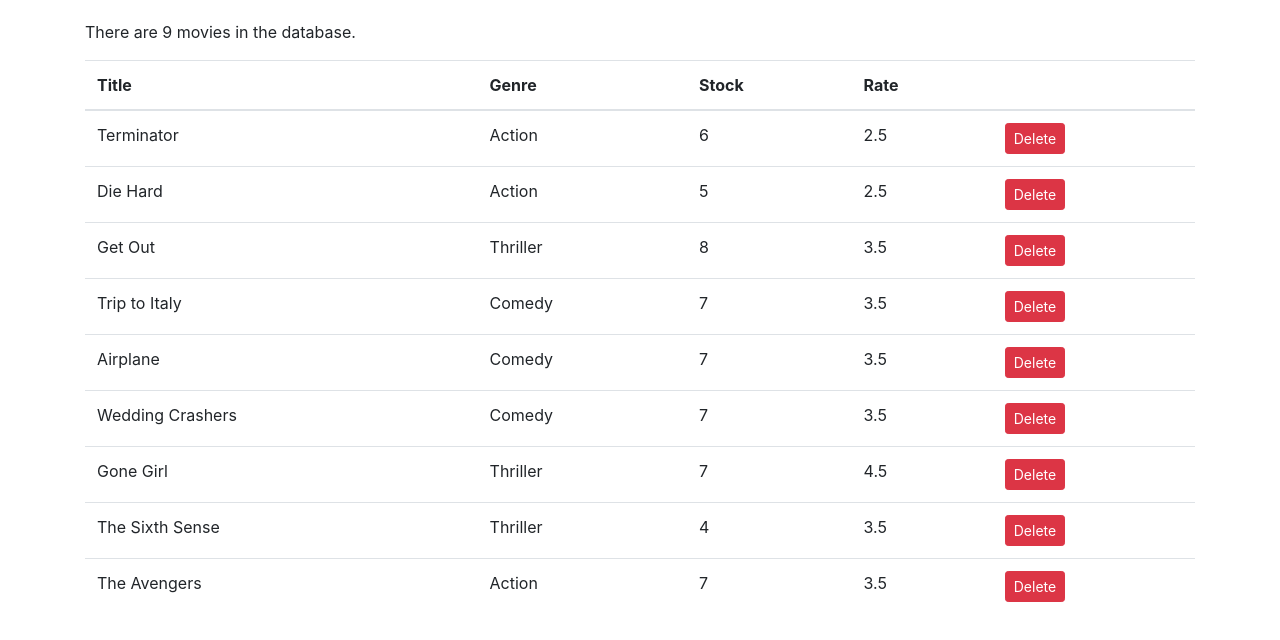
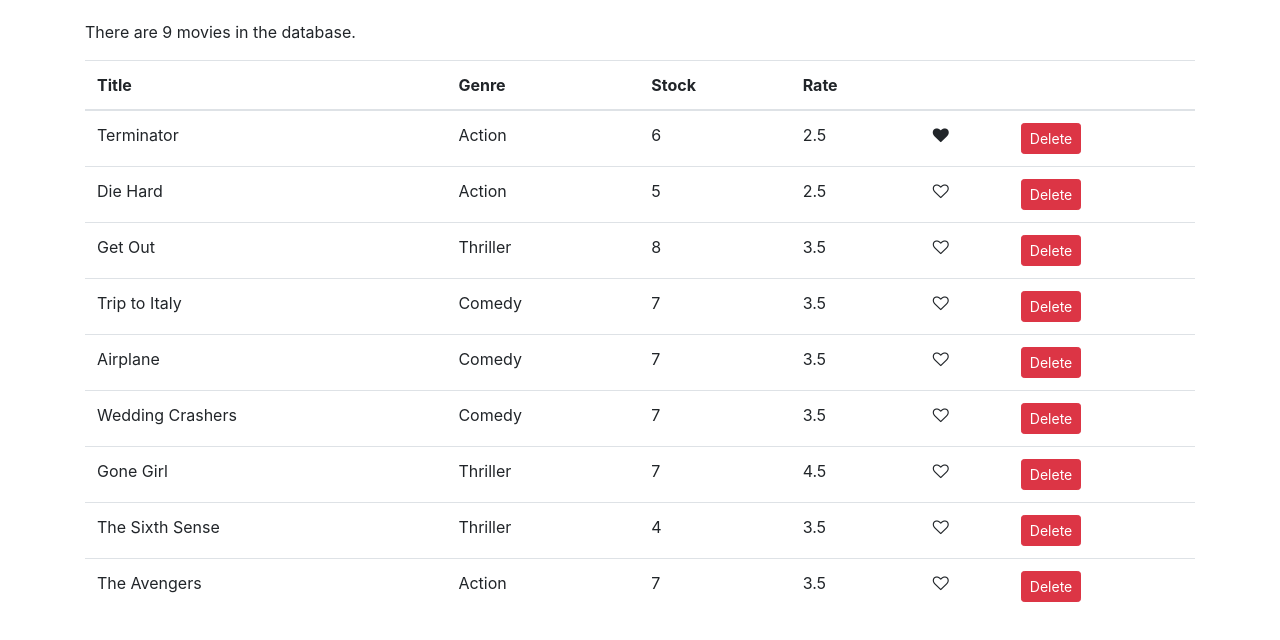
Before and after one commit to RobinB87/react-vidly, a React (Create React App) app: page / in a window 1280 px wide. Shown: the top 640 px of the page. Built offline with nearby package versions, Linux system fonts and the light colour scheme.

Commit message:
add like component

```diff
--- /dev/null
+++ b/src/components/common/like.jsx
@@ -0,0 +1,10 @@
+import React, { Component } from "react";
+
+const Like = (props) => {
+  let likeClass = "fa fa-heart";
+  if (!props.liked) likeClass += "-o";
+
+  return <li onClick={props.onClick} style={{ cursor: "pointer" }} className={likeClass} aria-hidden="true"></li>;
+};
+
+export default Like;
--- a/src/components/movies.jsx
+++ b/src/components/movies.jsx
@@ -1,5 +1,6 @@
 import React, { Component } from "react";
 import { getMovies } from "../services/fakeMovieService";
+import Like from "./common/like";
 
 class Movies extends Component {
   state = {
@@ -9,6 +10,14 @@
   handleDelete = (movieId) => {
     const movies = this.state.movies.filter((movie) => movie._id !== movieId);
     // this.setState({ movies: movies }); // this is not required as key and name are equal
+    this.setState({ movies });
+  };
+
+  handleLike = (movie) => {
+    const movies = [...this.state.movies];
+    const index = movies.indexOf(movie);
+    movies[index] = { ...movies[index] };
+    movies[index].liked = !movies[index].liked;
     this.setState({ movies });
   };
 
@@ -28,7 +37,8 @@
               <th>Genre</th>
               <th>Stock</th>
               <th>Rate</th>
-              <th></th>
+              <th />
+              <th />
             </tr>
           </thead>
           <tbody>
@@ -38,6 +48,9 @@
                 <td>{movie.genre.name}</td>
                 <td>{movie.numberInStock}</td>
                 <td>{movie.dailyRentalRate}</td>
+                <td>
+                  <Like liked={movie.liked} onClick={() => this.handleLike(movie)} />
+                </td>
                 <td>
                   <button onClick={() => this.handleDelete(movie._id)} className="btn btn-danger btn-sm">
                     Delete
--- a/src/services/fakeMovieService.js
+++ b/src/services/fakeMovieService.js
@@ -8,6 +8,7 @@
     numberInStock: 6,
     dailyRentalRate: 2.5,
     publishDate: "2018-01-03T19:04:28.809Z",
+    liked: true,
   },
   {
     _id: "5b21ca3eeb7f6fbccd471816",
```
